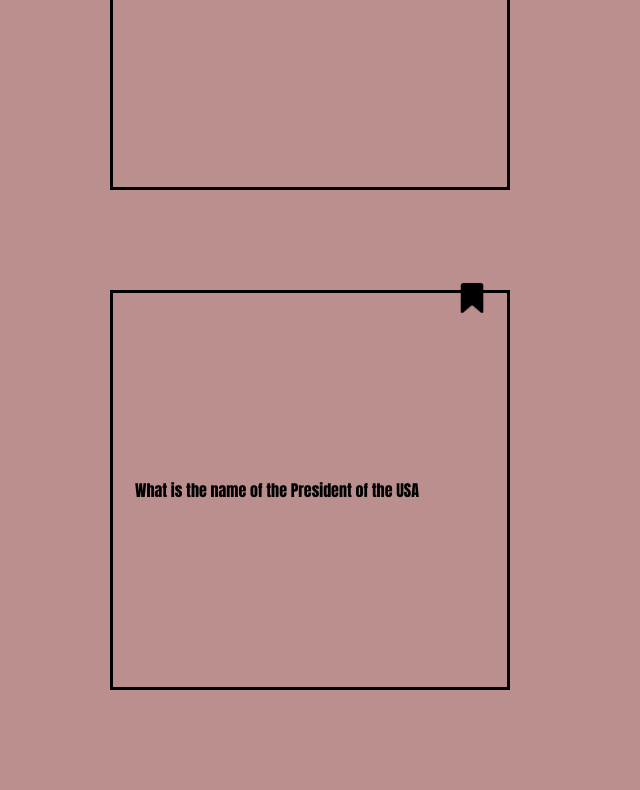
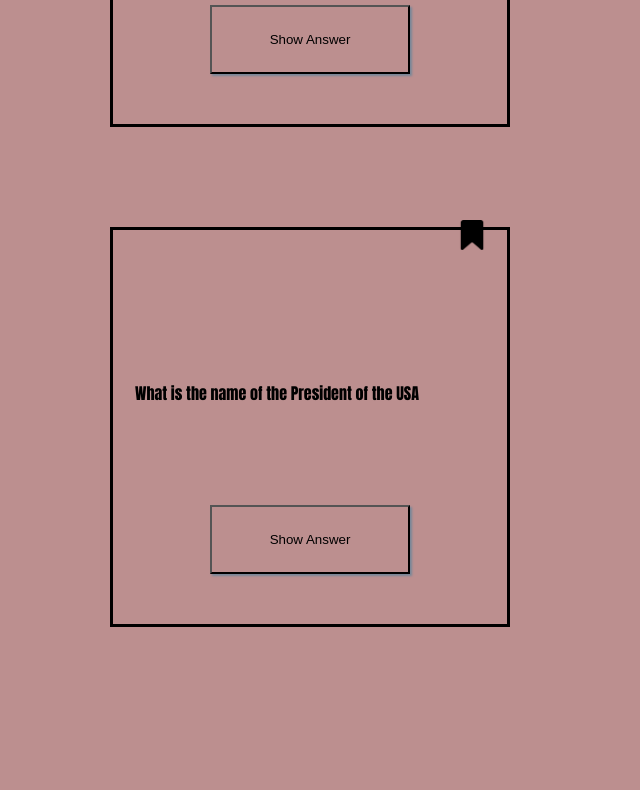
Before and after one commit to HendrikNeuschulz/Quiz-App, a plain HTML site: page index.html in a window 1280 px wide. Shown: the part 873-1663 px from the top of the page, without its empty margins (0-640 px from the left). After the commit the page ends 1600 px from the top, so only its background shows below. Drawn offline with Linux system fonts and the light colour scheme.

Commit message:
add answer button

```diff
--- a/css/styles.css
+++ b/css/styles.css
@@ -15,7 +15,7 @@ body {
 
 header {
   border: 2px solid black;
-  position: sticky;
+  position: fixed;
   display: flex;
   top: 0;
   left: 130px;
@@ -58,3 +58,15 @@ nav a img {
   right: 20px;
   top: -10px;
 }
+.answer {
+  position: relative;
+  width: 200px;
+  padding: 25px;
+  top: 100px;
+  background-color: rosybrown;
+  box-shadow: 2px 2px 2px lightslategray;
+}
+
+button:hover {
+  background-color: lightslategray;
+}
--- a/index.html
+++ b/index.html
@@ -18,18 +18,21 @@
           <img src="./img/bookmark.png" />
         </span>
         <p>What is the Statue of Liberty holding in her left hand?</p>
+        <button class="answer" type="button">Show Answer</button>
       </section>
       <section class="question-box">
         <span class="flex-container">
           <img src="./img/bookmark.png" />
         </span>
         <p>How long is the Nil?</p>
+        <button class="answer" type="button">Show Answer</button>
       </section>
       <section class="question-box">
         <span class="flex-container">
           <img src="./img/bookmark.png" />
         </span>
         <p>What is the name of the President of the USA</p>
+        <button class="answer" type="button">Show Answer</button>
       </section>
     </main>
 
```
